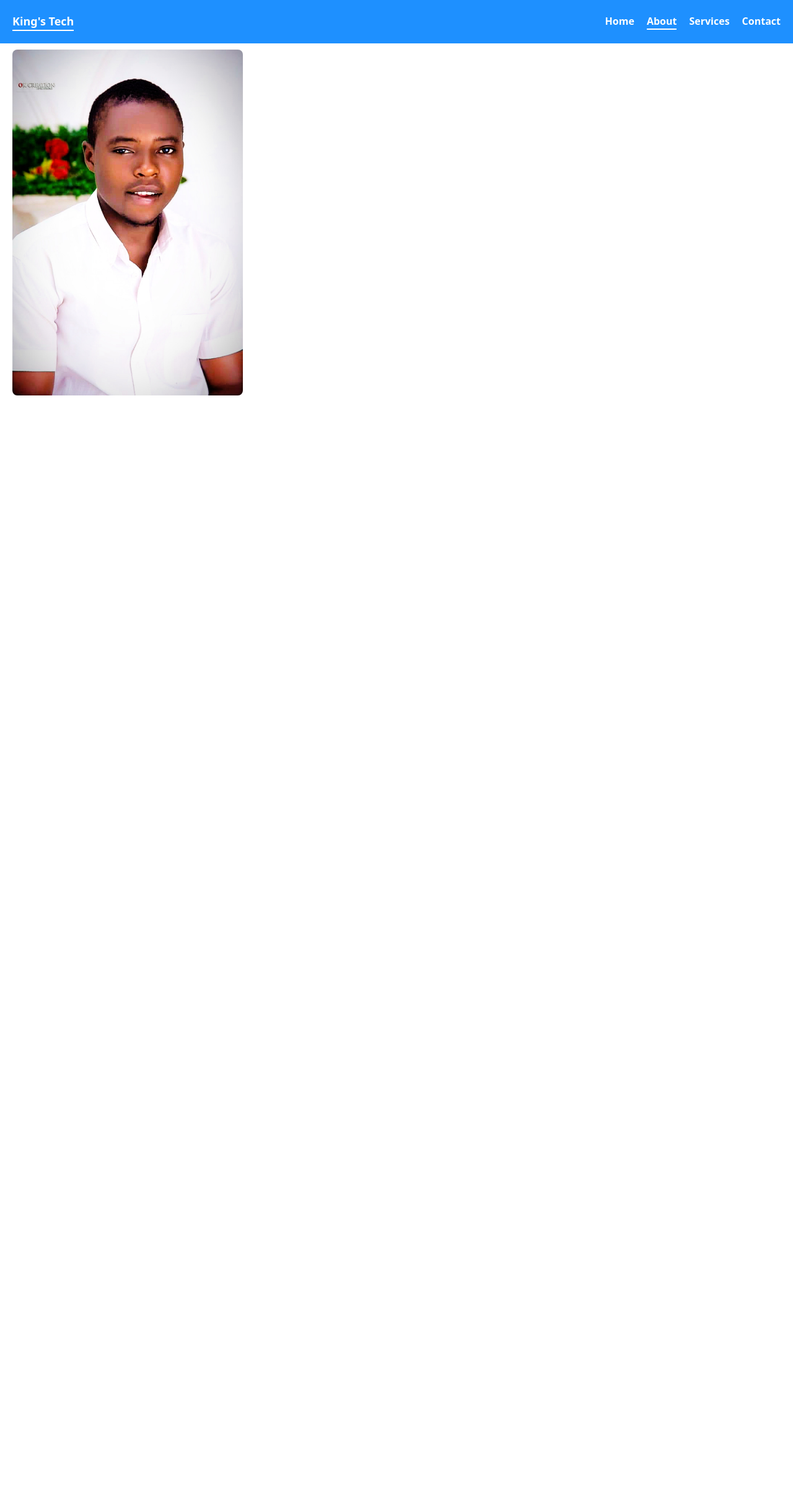
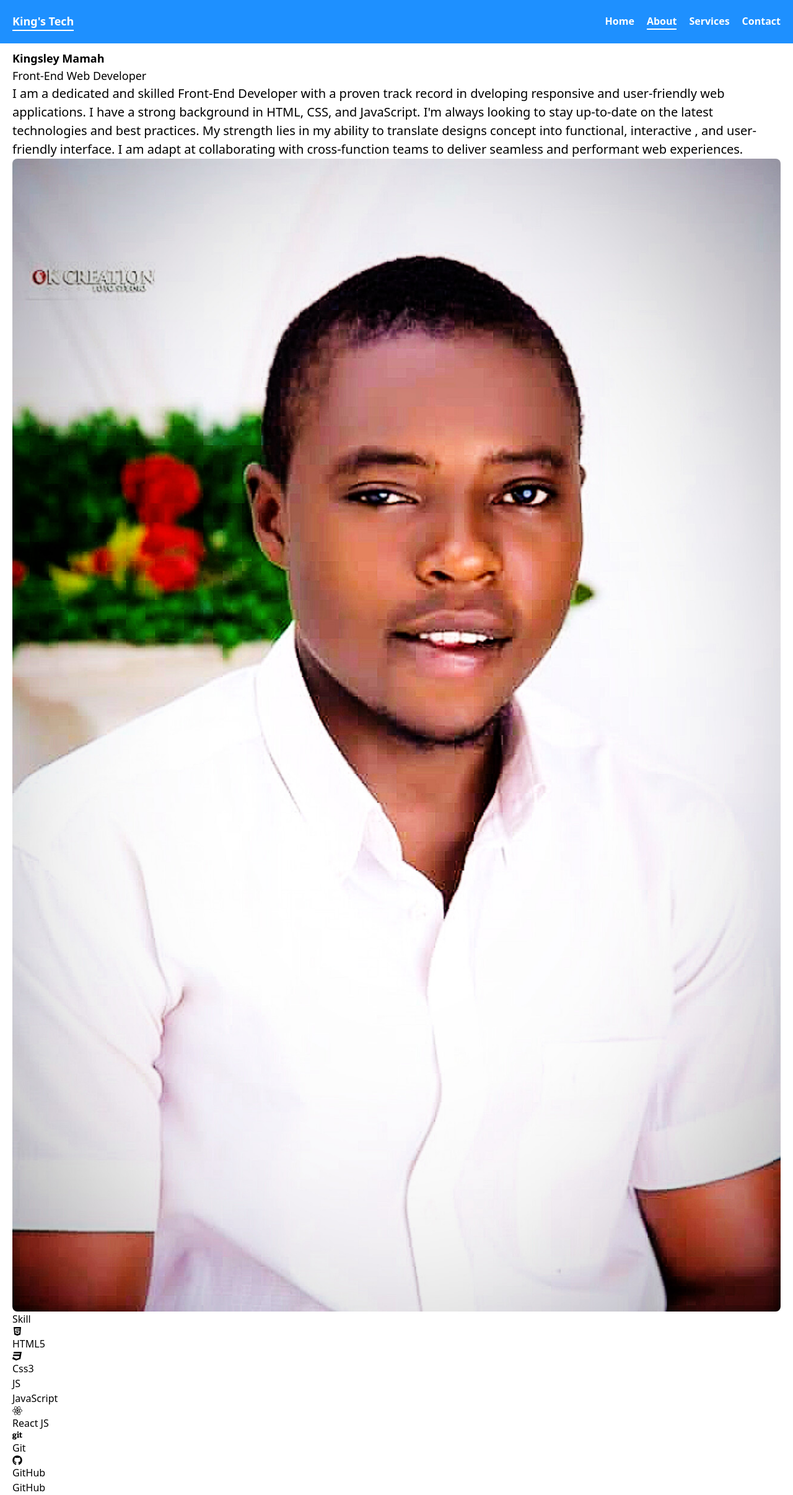
Before and after one commit to kingstech001/portfolio, a React (Vite) app: page /about in a window 1280 px wide. Shown: the whole page at 62% size. Before the commit the page ends 860 px from the top, so only its background shows below. Built offline with nearby package versions, Linux system fonts and the light colour scheme.

Commit message:
my last commit

```diff
--- /dev/null
+++ b/src/components/header.jsx
@@ -0,0 +1,37 @@
+import { FaBars, FaTimes } from "react-icons/fa";
+import NavLinks from "../components/navLinks";
+import React, { useState } from "react";
+
+
+
+const Header = () => {
+
+    const [isOpen, setisOpen] = useState(false);
+
+    const handleHarmburger = () => {
+    setisOpen(!isOpen);
+  };
+  return (
+    <div>
+        <header className="flex items-center justify-between fixed z-10 w-full text-white p-5 bg-customBlue">
+        <h2 className="font-bold border-b-2 border-white text-lg">
+          King's T<span className="text-customRed">e</span>ch
+        </h2>
+        <button className="md:hidden " onClick={handleHarmburger}>
+          {isOpen ? (
+            <>
+              <FaTimes /> <div className="absolute left-0 flex flex-col justify-center  top-[50px] items-center  text-start w-full bg-custom-gradient h-80"> <div className={'flex flex-col text-center gap-5 w-fit items-center'}><NavLinks /></div></div>
+            </>
+          ) : (
+            <FaBars />
+          )}
+        </button>
+        <div className="md:flex gap-5 sm:hidden">
+        <NavLinks />
+        </div>
+      </header>
+    </div>
+  )
+}
+
+export default Header
--- a/src/layouts/rootLayout.jsx
+++ b/src/layouts/rootLayout.jsx
@@ -1,33 +1,13 @@
-import React, { useState } from "react";
-import { FaBars, FaTimes } from "react-icons/fa";
 import { Outlet } from "react-router-dom";
-import NavLinks from "../components/navLinks";
+import Header from "../components/header";
 
 const RootLayout = () => {
-  const [isOpen, setisOpen] = useState(false);
 
-  const handleHarmburger = () => {
-    setisOpen(!isOpen);
-  };
+
+
   return (
     <div className="  h-screen ">
-      <header className="flex items-center justify-between fixed z-10 w-full text-white p-5 bg-customBlue">
-        <h2 className="font-bold border-b-2 border-white text-lg">
-          King's T<span className="text-customRed">e</span>ch
-        </h2>
-        <button className="md:hidden " onClick={handleHarmburger}>
-          {isOpen ? (
-            <>
-              <FaTimes /> <div className="absolute left-0 flex flex-col justify-center  top-[50px] items-center  text-start w-full bg-custom-gradient h-80"> <div className={'flex flex-col text-center gap-5 w-fit items-center'}><NavLinks /></div></div>
-            </>
-          ) : (
-            <FaBars />
-          )}
-        </button>
-        <div className="md:flex gap-5 sm:hidden">
-        <NavLinks />
-        </div>
-      </header>
+      <Header />
       <main className="bg-hero-pattern bg-center bg-cover bg-no-repea bg-fixed">
         <Outlet />
       </main>
--- a/src/pages/about.jsx
+++ b/src/pages/about.jsx
@@ -1,11 +1,59 @@
-import myPicture from '../assets/my picture.jpg'
+import { FaCss3, FaGit, FaGithub, FaHtml5, FaJava, FaReact } from "react-icons/fa";
+import myPicture from "../assets/my picture.jpg";
 
 const About = () => {
   return (
-    <div className='relative top-[60px] text-black bg-white h-screen p-5'>
-        <img className='w-[30%] rounded-lg ' src={myPicture} alt="my picture" />
+    <div className="relative top-[60px] text-black bg-white h-screen p-5">
+      <div>
+        <h1 className="text-lg font-bold">Kingsley Mamah</h1>
+        <p className="font-normal text-lg">Front-End Web Developer</p>
+        <p className="text-[10px] md:text-[20px]">
+          I am a dedicated and skilled Front-End Developer with a proven track
+          record in dveloping responsive and user-friendly web applications. I
+          have a strong background in HTML, CSS, and JavaScript. I'm always
+          looking to stay up-to-date on the latest technologies and best
+          practices. My strength lies in my ability to translate designs concept
+          into functional, interactive , and user-friendly interface. I am adapt
+          at collaborating with cross-function teams to deliver seamless and
+          performant web experiences.
+        </p>
+      </div>
+      <img className="w-[100%] rounded-lg " src={myPicture} alt="my picture" />
+      <div>
+        <h2>Skill</h2>
+        <div>
+          <div>
+            <FaHtml5 />
+            <p>HTML5</p>
+          </div>
+          <div>
+            <FaCss3 />
+            <p>Css3</p>
+          </div>
+          <div>
+            <h1>JS</h1>
+            <p>JavaScript</p>
+          </div>
+          <div>
+            <FaReact />
+            <p>React JS</p>
+          </div>
+          <div>
+            <FaGit />
+            <p>Git</p>
+          </div>
+          <div>
+            <FaGithub />
+            <p>GitHub</p>
+          </div>
+          <div>
+
+            <p>GitHub</p>
+          </div>
+        </div>
+      </div>
     </div>
-  )
-}
+  );
+};
 
-export default About
+export default About;
--- a/src/pages/home.jsx
+++ b/src/pages/home.jsx
@@ -15,15 +15,43 @@ const Home = () => {
               <TypingAnimation texts={texts} speed={100} />
             </span>
           </h1>
-        <NavLink className={'bg-customBlue p-3 rounded-md'} to={"contact"}>Contact Me</NavLink>
+          <NavLink className={"bg-customBlue p-3 rounded-md"} to={"contact"}>
+            Contact Me
+          </NavLink>
         </div>
       </div>
       <div className=" p-5 bg-white ">
         <div className="shadow-md p-5 pb-10">
-          <h2 className="text-center text-lg font-bold border-b-2 border-customBlue w-fit ">About</h2>
-        <p className="my-5 text-[10px] md:text-[20px]">I am a dedicated and skilled Front-End Developer with a proven track record in dveloping responsive and user-friendly web applications. I have a strong background in HTML, CSS, and JavaScript. I'm always looking to stay up-to-date on the latest technologies and best practices...
+          <h2 className="text-center text-lg font-bold border-b-2 border-customBlue w-fit ">
+            About
+          </h2>
+          <p className="my-5 text-[10px] md:text-[20px]">
+            I am a dedicated and skilled Front-End Developer with a proven track
+            record in dveloping responsive and user-friendly web applications. I
+            have a strong background in HTML, CSS, and JavaScript. I'm always
+            looking to stay up-to-date on the latest technologies and best
+            practices...
           </p>
-        <NavLink className={'bg-customBlue text-white p-3 rounded-md'} to={'about'} >Read more</NavLink>
+          <NavLink
+            className={"bg-customBlue text-white p-3 rounded-md"}
+            to={"about"}
+          >
+            Read more
+          </NavLink>
+        </div>
+        <div className="shadow-md p-5 pb-10">
+          <h2 className="text-center text-lg font-bold border-b-2 border-customBlue w-fit ">
+            Services
+          </h2>
+          <p className="my-5 text-[10px] md:text-[20px]">
+            As a dedicated front-end developer, I specialize in creating dynamic, responsive, and user-friendly web applications. My services include....
+          </p>
+          <NavLink
+            className={"bg-customBlue text-white p-3 rounded-md"}
+            to={"services"}
+          >
+            Read more
+          </NavLink>
         </div>
       </div>
     </>
```
Lines whose indentation alone changed are shown as unchanged.
